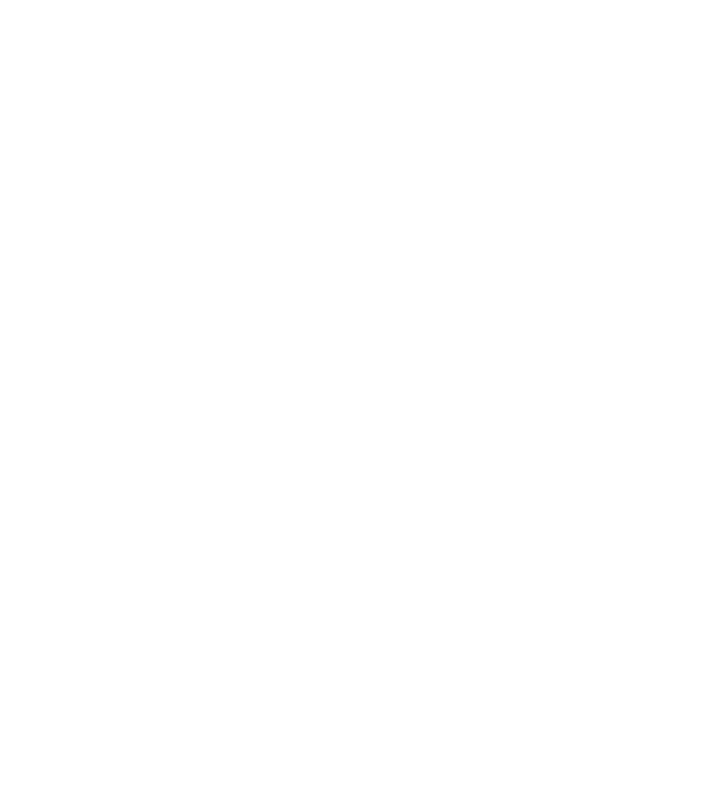
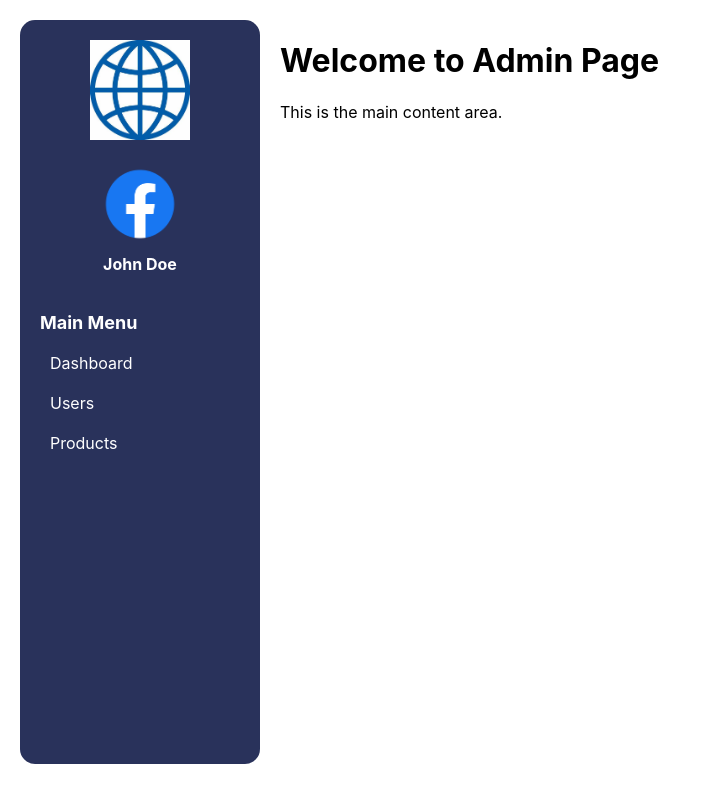
Before and after one commit to Se-pher/Project-1640, a React (Create React App) app in the folder project1640/: page /Admin in a window 1280 px wide. Before the commit this address had no page. Shown: the whole page, without its empty margins (0-701 px from the left). Built offline with nearby package versions, Linux system fonts and the light colour scheme.

Commit message:
Admin Page

```diff
--- a/project1640/src/App.js
+++ b/project1640/src/App.js
@@ -5,6 +5,7 @@ import Home from "./Components/LandingPage";
 import Login from "./Components/Login";
 import Register from "./Components/Register";
 import Header from "./Components/Header";
+import Admin from "./Components/Admin/Admin"
 
 function App() {
   return (
@@ -13,6 +14,7 @@ function App() {
         <Route path="/" element={<Header><Home /></Header>} />
         <Route path="/login" element={<Login />} />
         <Route path="/register" element={<Register />} />
+        <Route path="/Admin" element={<Admin />} />
       </Routes>
     </Router>
   );
--- /dev/null
+++ b/project1640/src/Components/Admin/Admin.jsx
@@ -0,0 +1,55 @@
+// Admin.js
+import React, { useState } from 'react';
+import * as s from '../../Style/Admin';
+import LogoImage from '../../Image/web.png';
+import AdminAvatar from '../../Image/facebook.png';
+
+const Admin = () => {
+  const [selectedItem, setSelectedItem] = useState(null);
+
+  const handleItemClick = (item) => {
+    setSelectedItem(item);
+  };
+
+  return (
+    <s.Container>
+      <s.Sidebar>
+        <s.LogoContainer>
+          <s.Logo src={LogoImage} alt="Website Logo" />
+        </s.LogoContainer>
+        <s.AdminInfo>
+          <s.Avatar src={AdminAvatar} alt="Admin Avatar" />
+          <s.AdminName>John Doe</s.AdminName>
+        </s.AdminInfo>
+        <s.MainMenu>
+          <s.MenuTitle>Main Menu</s.MenuTitle>
+          <s.SidebarItem
+            onClick={() => handleItemClick('Dashboard')}
+            selected={selectedItem === 'Dashboard'}
+          >
+            Dashboard
+          </s.SidebarItem>
+          <s.SidebarItem
+            onClick={() => handleItemClick('Users')}
+            selected={selectedItem === 'Users'}
+          >
+            Users
+          </s.SidebarItem>
+          <s.SidebarItem
+            onClick={() => handleItemClick('Products')}
+            selected={selectedItem === 'Products'}
+          >
+            Products
+          </s.SidebarItem>
+        </s.MainMenu>
+      </s.Sidebar>
+      <s.Main>
+        {/* Nội dung chính */}
+        <h1>Welcome to Admin Page</h1>
+        <p>This is the main content area.</p>
+      </s.Main>
+    </s.Container>
+  );
+};
+
+export default Admin;
--- a/project1640/src/Components/LandingPage.jsx
+++ b/project1640/src/Components/LandingPage.jsx
@@ -1,55 +1,22 @@
 import React from "react";
 import Mountain from "../Image/Mountains.jpg";
+import * as s from "../Style/Landing";
 
 const LandingPage = () => {
   return (
-    <div>
-      <header className="landing-header">
-        <img
-          src={Mountain}
-          alt=""
-          style={{ width: "100%", maxHeight: "600px", objectFit: "cover" }}
-        />
-        <div
-          style={{
-            position: "absolute",
-            top: "50%",
-            left: "50%",
-            transform: "translate(-50%, -50%)",
-            textAlign: "center",
-            color: "white",
-            textShadow: "1px 1px 2px rgba(0, 0, 0, 0.5)",
-          }}
-        >
+    <s.Container>
+      <s.Header>
+        <s.Image src={Mountain} alt="" />
+        <s.TextContainer>
           <h1>Welcome to My Blog</h1>
           <p>Explore the Latest Articles</p>
           <button>Explore</button>
-        </div>
-      </header>
-      <section>
-        <h2>About Us</h2>
-        <p>
-          Lorem ipsum dolor sit amet, consectetur adipiscing elit. Integer nec
-          odio. Praesent libero. Sed cursus ante dapibus diam. Sed nisi.
-        </p>
-      </section>
-      <section>
-        <h2>Services</h2>
-        <ul>
-          <li>Service 1</li>
-          <li>Service 2</li>
-          <li>Service 3</li>
-        </ul>
-      </section>
-      <section>
-        <h2>Contact Us</h2>
-        <p>Email: info@example.com</p>
-        <p>Phone: 123-456-7890</p>
-      </section>
-      <footer>
-        <p>&copy; 2024 Our Company</p>
-      </footer>
-    </div>
+        </s.TextContainer>
+      </s.Header>
+      <s.Section>
+        <s.Title>Articles</s.Title>
+      </s.Section>
+    </s.Container>
   );
 };
 
--- /dev/null
+++ b/project1640/src/Style/Admin.js
@@ -0,0 +1,75 @@
+import styled from 'styled-components';
+
+export const Container = styled.div`
+  display: flex;
+  height: 100vh;
+`;
+
+export const Sidebar = styled.div`
+  width: 200px;
+  background-color: #29325b;
+  padding: 20px;
+  height: 44rem;
+  margin-top: 20px;
+  margin-left: 20px;
+  border-radius: 15px;
+  display: flex;
+  flex-direction: column;
+  align-items: center;
+`;
+
+export const LogoContainer = styled.div`
+  margin-bottom: 20px;
+`;
+
+export const Logo = styled.img`
+  width: 100px;
+  height: auto;
+`;
+
+export const AdminInfo = styled.div`
+  display: flex;
+  flex-direction: column;
+  align-items: center;
+  margin-bottom: 20px;
+`;
+
+export const Avatar = styled.img`
+  width: 80px;
+  height: 80px;
+  border-radius: 50%;
+  margin-bottom: 10px;
+`;
+
+export const AdminName = styled.span`
+  color: #fff;
+  font-weight: bold;
+`;
+
+export const MainMenu = styled.div`
+  width: 100%;
+  margin-bottom: 20px;
+`;
+
+export const MenuTitle = styled.h3`
+  color: #fff;
+  font-size: 18px;
+  margin-bottom: 10px;
+`;
+
+export const SidebarItem = styled.div`
+  padding: 10px;
+  cursor: pointer;
+  color: #fff;
+  border-radius: 10px;
+  background-color: ${({ selected }) => (selected ? '#FFFFFF33' : 'initial')};
+  &:hover {
+    background-color: #e0e0e0;
+    color: #29325b;
+  }
+`;
+
+export const Main = styled.div`
+  flex: 1;
+  padding: 20px;
+`;
--- /dev/null
+++ b/project1640/src/Style/Landing.js
@@ -0,0 +1,37 @@
+import styled from "styled-components";
+
+export const Container = styled.div`
+  /* Styles for the main container */
+`;
+
+export const Header = styled.header`
+  position: relative;
+`;
+
+export const Image = styled.img`
+  width: 100%;
+  max-height: 600px;
+  object-fit: cover;
+`;
+
+export const TextContainer = styled.div`
+  position: absolute;
+  top: 50%;
+  left: 50%;
+  transform: translate(-50%, -50%);
+  text-align: center;
+  color: white;
+  text-shadow: 1px 1px 2px rgba(0, 0, 0, 0.5);
+`;
+
+export const Section = styled.section`
+  /* Styles for sections */
+`;
+
+export const Title = styled.h2`
+  /* Styles for sections */
+`;
+
+export const Footer = styled.footer`
+  /* Styles for the footer */
+`;
```
